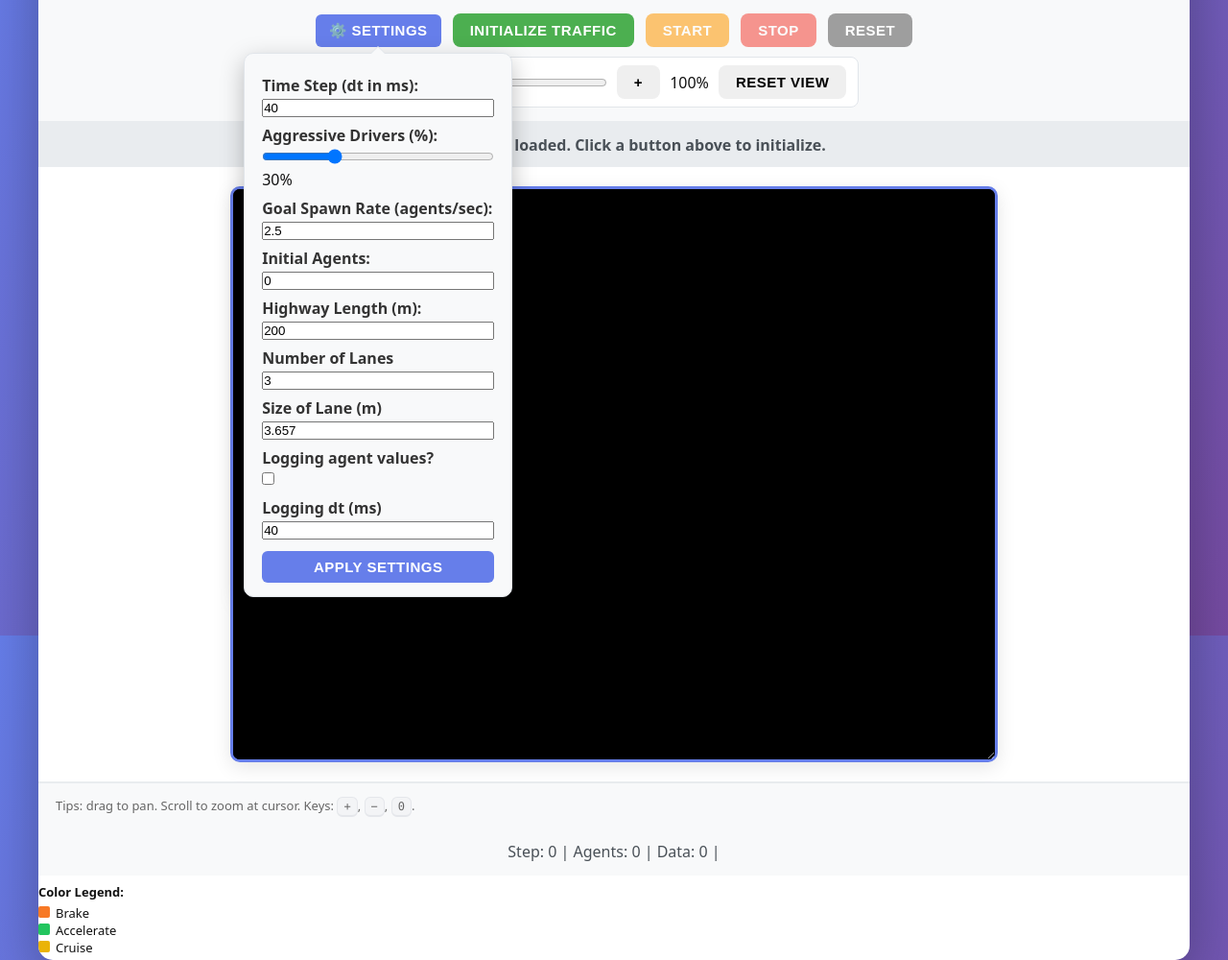
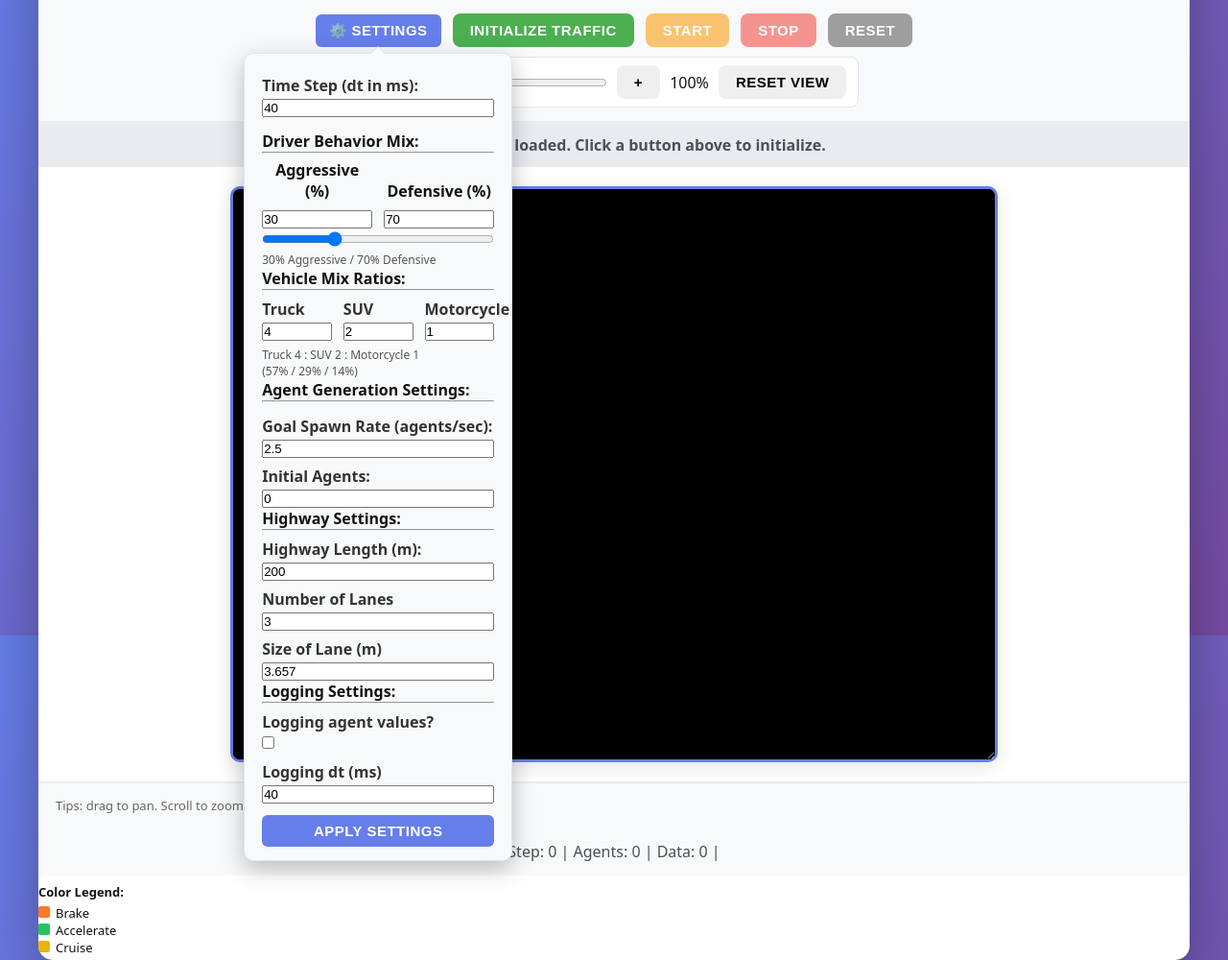
Before and after one commit to justakline/Grad-Project, a Flask app: page / in a window 1280 px wide. Shown: the part 138-1138 px from the top of the page at 96% size. Run offline with Flask 3, Linux system fonts and the light colour scheme.

Commit message:
Added in ratios for different vehicle types

```diff
--- a/app.py
+++ b/app.py
@@ -54,6 +54,18 @@ def init_simulation(sim_type):
         logger = Logger( logging_dt, is_logging )
 
         aggressive_pct = float(request.args.get('aggressive_pct', 30))
+        defensive_pct = float(request.args.get('defensive_pct', 70))
+        truck_ratio = float(request.args.get('truck_ratio', 0))
+        motorcycle_ratio = float(request.args.get('motorcycle_ratio', 0))
+        suv_ratio = float(request.args.get('suv_ratio', 100))
+        percents_and_ratios = {
+            'aggressive_percent': aggressive_pct,
+            'defensive_percent': defensive_pct,
+            'truck_ratio': truck_ratio,
+            'motorcycle_ratio': motorcycle_ratio,
+            'suv_ratio': suv_ratio
+        }
+
         agent_rate = float(request.args.get('agent_rate', 0.5))
 
         generate_agents = True
@@ -61,7 +73,7 @@ def init_simulation(sim_type):
         highway_width = highway_lanes * lane_size * 1.01 # 1.01 due to index out of bounds exceptions
 
         highway = Highway(highway_width, highway_length, highway_lanes, lane_size)
-        simulation_model = TrafficModel(n_agents,1, dt, highway, generate_agents, agent_rate, aggressive_pct)
+        simulation_model = TrafficModel(n_agents,1, dt, highway, generate_agents, agent_rate, percents_and_ratios)
         simulation_type = 'traffic'
 
         return jsonify({
--- a/static/css/sim.css
+++ b/static/css/sim.css
@@ -324,15 +324,110 @@ input[type="range"] {
   background: #5563d4;
 }
 
-
 /* Hide number input arrows (Chrome, Safari, Edge, Opera) */
-input[type=number]::-webkit-inner-spin-button,
-input[type=number]::-webkit-outer-spin-button {
+input[type="number"]::-webkit-inner-spin-button,
+input[type="number"]::-webkit-outer-spin-button {
   -webkit-appearance: none;
   margin: 0;
 }
 
 /* Hide number input arrows (Firefox) */
-input[type=number] {
+input[type="number"] {
   -moz-appearance: textfield;
 }
+
+/* Vehicle ratio layout */
+.split-group {
+  margin-top: 14px;
+}
+
+/* 2x3 grid: first row labels, second row inputs within each column */
+.vehicle-ratios-row {
+  display: grid;
+  grid-template-columns: repeat(3, minmax(0, 1fr));
+  gap: 12px;
+}
+
+.vehicle-ratio-item {
+  display: grid;
+  grid-template-rows: auto auto; /* label above, input below */
+  gap: 6px;
+  align-items: start;
+}
+
+.vehicle-ratio-label {
+  font-weight: 600;
+  text-align: center; /* optional: center the titles */
+}
+
+.vehicle-ratio-input {
+  width: 100%;
+  max-width: 140px; /* keeps inputs neat */
+  justify-self: center; /* centers input under the title */
+}
+
+.vehicle-ratio-summary {
+  grid-column: 1 / -1; /* summary spans all 3 columns */
+  margin-top: 6px;
+  font-size: 12px;
+  color: #555;
+}
+
+/* Responsive tweak for very narrow screens */
+@media (max-width: 520px) {
+  .vehicle-ratios-row {
+    grid-template-columns: 1fr 1fr; /* stack into two columns if cramped */
+  }
+  .vehicle-ratio-summary {
+    grid-column: 1 / -1;
+  }
+}
+/* Driver behavior layout (side-by-side) */
+.behavior-grid {
+  display: flex;
+  gap: 12px;
+  margin-top: 6px;
+  align-items: flex-end; /* align inputs along baseline */
+  justify-content: space-between; /* spread evenly */
+}
+
+.behavior-col {
+  display: flex;
+  flex-direction: column; /* label above, input below */
+  gap: 6px;
+  flex: 1 1 0; /* allow both columns to share width */
+  min-width: 0;
+}
+
+.behavior-label {
+  font-weight: 600;
+  text-align: center;
+}
+
+.behavior-input {
+  width: 100%;
+  max-width: 120px; /* keep inputs compact */
+  margin: 0 auto; /* center input under its label */
+}
+
+.behavior-slider {
+  width: 100%;
+  margin-top: 8px;
+}
+
+.behavior-summary {
+  font-size: 12px;
+  color: #555;
+  text-align: left;
+}
+
+/* If the card gets very narrow, stack columns */
+@media (max-width: 520px) {
+  .behavior-grid {
+    flex-direction: column;
+    align-items: center;
+  }
+  .behavior-input {
+    max-width: 160px;
+  }
+}
--- a/static/js/sim.js
+++ b/static/js/sim.js
@@ -7,7 +7,7 @@ const startBtn = document.getElementById("startBtn");
 const stopBtn = document.getElementById("stopBtn");
 const stepCountSpan = document.getElementById("stepCount");
 const agentCountSpan = document.getElementById("agentCount");
-const aggregateData = document.getElementById("aggregateData")
+const aggregateData = document.getElementById("aggregateData");
 const viewport = document.getElementById("viewport");
 const vwInput = document.getElementById("vwInput");
 const vhInput = document.getElementById("vhInput");
@@ -19,12 +19,23 @@ const zoomOutBtn = document.getElementById("zoomOutBtn");
 const zoomLabel = document.getElementById("zoomLabel");
 const resetViewBtn = document.getElementById("resetViewBtn");
 
-
 const toggleSettingsBtn = document.getElementById("toggleSettingsBtn");
 const settingsPanel = document.getElementById("settingsPanel");
 const driverMix = document.getElementById("driverMix");
 const driverMixValue = document.getElementById("driverMixValue");
 const applySettingsBtn = document.getElementById("applySettingsBtn");
+
+// Driver behavior inputs
+const aggressiveInput = document.getElementById("aggressiveInput");
+const defensiveInput = document.getElementById("defensiveInput");
+
+// Vehicle mix inputs and sliders
+// Vehicle ratio inputs (independent)
+const truckRatio = document.getElementById("truckRatio");
+const suvRatio = document.getElementById("suvRatio");
+const motorcycleRatio = document.getElementById("motorcycleRatio");
+const vehicleRatioRaw = document.getElementById("vehicleRatioRaw");
+const vehicleRatioPercent = document.getElementById("vehicleRatioPercent");
 
 // State
 const driveStrategyColorMap = {
@@ -43,6 +54,11 @@ let settings = {
   laneSize: 0,
   isLogging: true,
   logDt: 0,
+  aggressivePct: 0,
+  defensivePct: 0,
+  truckRatio: 0,
+  suv_ratio: 0,
+  motorcycle_ratio: 0,
 };
 
 let isRunning = false,
@@ -81,7 +97,6 @@ function setStatus(msg, active = false) {
   statusDiv.textContent = msg;
   statusDiv.className = active ? "status active" : "status";
 }
-
 
 // Resize + HiDPI
 const ro = new ResizeObserver(() => layoutPreserveCenter());
@@ -213,30 +228,164 @@ document.addEventListener("click", (e) => {
   }
 });
 
-// Keep your existing slider label update
-driverMix.addEventListener("input", (e) => {
-  driverMixValue.textContent = e.target.value + "%";
-});
+// ============ UI BINDING FIX ============
 
-// On Apply - read values and close
-applySettingsBtn.addEventListener("click", () => {
-  setSettings()
+function pctInt(v) {
+  v = Number(v);
+  if (!Number.isFinite(v)) v = 0;
+  if (v < 0) v = 0;
+  if (v > 100) v = 100;
+  return Math.round(v);
+}
 
-  // close the card
-  settingsPanel.classList.remove("active");
+/* ---------------- Driver Behavior: Aggressive vs Defensive = 100 ---------------- */
+function setAggressivePercent(aggr) {
+  aggr = pctInt(aggr);
+  const def = 100 - aggr;
 
-});
+  if (aggressiveInput) aggressiveInput.value = aggr;
+  if (defensiveInput) defensiveInput.value = def;
+  if (driverMix) driverMix.value = aggr;
+  if (driverMixValue)
+    driverMixValue.textContent = `${aggr}% Aggressive / ${def}% Defensive`;
+}
 
-function setSettings(){
-    settings.dt = parseInt(document.getElementById("dtInput").value);
-  settings.aggressivePct = parseInt(driverMix.value);
-  settings.agentRate = parseInt(document.getElementById("agentRate").value);
-  settings.nAgents = parseInt(document.getElementById("numAgents").value);
-  settings.highwayLength = parseInt(document.getElementById("highwayLength").value) * 1000; // Conversion to mm
-  settings.laneNumber = parseInt(document.getElementById("laneNumber").value);
-  settings.laneSize = parseInt(document.getElementById("laneSize").value)* 1000; // Conversion to mm
+function bindDriverBehavior() {
+  // If nothing exists, skip silently
+  if (!driverMix && !aggressiveInput) return;
+
+  // Remove any prior listeners by setting new ones once
+  if (driverMix && !driverMix._bound) {
+    driverMix.addEventListener("input", (e) =>
+      setAggressivePercent(e.target.value)
+    );
+    driverMix._bound = true;
+  }
+  if (aggressiveInput && !aggressiveInput._bound) {
+    aggressiveInput.addEventListener("input", (e) =>
+      setAggressivePercent(e.target.value)
+    );
+    aggressiveInput._bound = true;
+  }
+  if (defensiveInput && !defensiveInput._bound) {
+    defensiveInput.addEventListener("input", (e) => {
+      const def = Math.max(
+        0,
+        Math.min(100, parseInt(e.target.value || "0", 10))
+      );
+      setAggressivePercent(100 - def);
+    });
+    defensiveInput._bound = true;
+  }
+  // Initialize display
+  const init = aggressiveInput?.value ?? driverMix?.value ?? 30;
+  setAggressivePercent(init);
+}
+/* ---------------- Vehicle Mix Ratios (independent) ---------------- */
+function nonNeg(n) {
+  const v = parseFloat(n, 10);
+  return Number.isFinite(v) && v >= 0 ? v : 0;
+}
+
+function updateVehicleRatioSummary() {
+  if (
+    !vehicleRatioRaw ||
+    !vehicleRatioPercent ||
+    !truckRatio ||
+    !suvRatio ||
+    !motorcycleRatio
+  )
+    return;
+  const t = nonNeg(truckRatio.value);
+  const s = nonNeg(suvRatio.value);
+  const m = nonNeg(motorcycleRatio.value);
+  const total = t + s + m;
+
+  let pt = 0,
+    ps = 0,
+    pm = 0;
+  if (total > 0) {
+    pt = Math.round((t / total) * 100);
+    ps = Math.round((s / total) * 100);
+    pm = 100 - pt - ps; // exact sum
+  } // else leaves 0/0/0
+
+  vehicleRatioRaw.textContent = `Truck ${t} : SUV ${s} : Motorcycle ${m} `;
+
+  vehicleRatioPercent.textContent = `(${pt}% / ${ps}% / ${pm}%)`;
+}
+
+function bindVehicleRatios() {
+  if (truckRatio && !truckRatio._bound) {
+    truckRatio.addEventListener("input", updateVehicleRatioSummary);
+    truckRatio._bound = true;
+  }
+  if (suvRatio && !suvRatio._bound) {
+    suvRatio.addEventListener("input", updateVehicleRatioSummary);
+    suvRatio._bound = true;
+  }
+  if (motorcycleRatio && !motorcycleRatio._bound) {
+    motorcycleRatio.addEventListener("input", updateVehicleRatioSummary);
+    motorcycleRatio._bound = true;
+  }
+
+  // Initialize
+  updateVehicleRatioSummary();
+}
+
+/* ---------------- Init bindings ---------------- */
+function wireSlidersAndInputs() {
+  bindDriverBehavior();
+  bindVehicleRatios();
+}
+
+// Bind once DOM is ready
+if (document.readyState === "loading") {
+  document.addEventListener("DOMContentLoaded", wireSlidersAndInputs);
+} else {
+  wireSlidersAndInputs();
+}
+// Also bind when settings panel is toggled open
+if (toggleSettingsBtn) {
+  toggleSettingsBtn.addEventListener("click", () => {
+    setTimeout(wireSlidersAndInputs, 0);
+  });
+}
+
+// ========== END UI BINDING FIX ==========
+
+function setSettings() {
+  settings.dt = parseInt(document.getElementById("dtInput").value, 10);
+
+  // Read aggressive percentage from the linked control
+  if (aggressiveInput) {
+    settings.aggressivePct = parseInt(aggressiveInput.value, 10);
+  }
+
+  // Store raw ratios so backend can decide how to sample
+  if (truckRatio && suvRatio && motorcycleRatio) {
+    settings.suv_ratio = nonNeg(suvRatio.value);
+    settings.truckRatio = nonNeg(truckRatio.value);
+    settings.motorcycle_ratio = nonNeg(motorcycleRatio.value);
+    // settings.vehicleRatios = {
+    //   truck: nonNeg(truckRatio.value),
+    //   suv: nonNeg(suvRatio.value),
+    //   motorcycle: nonNeg(motorcycleRatio.value),
+    // };
+  }
+
+  settings.agentRate = parseInt(document.getElementById("agentRate").value, 10);
+  settings.nAgents = parseInt(document.getElementById("numAgents").value, 10);
+  settings.highwayLength =
+    parseInt(document.getElementById("highwayLength").value, 10) * 1000; // Conversion to mm
+  settings.laneNumber = parseInt(
+    document.getElementById("laneNumber").value,
+    10
+  );
+  settings.laneSize =
+    parseFloat(document.getElementById("laneSize").value) * 1000; // Conversion to mm
   settings.isLogging = document.getElementById("isLogging").checked;
-  settings.logDt = parseInt(document.getElementById("logDt").value);
+  settings.logDt = parseInt(document.getElementById("logDt").value, 10);
 
   // close the card
   settingsPanel.classList.remove("active");
@@ -244,27 +393,29 @@ function setSettings(){
 
 // Backend
 async function initSimulation(type) {
-  if(isRunning){
-    return
+  if (isRunning) {
+    return;
   }
   try {
-    // const res = await fetch(`/api/init/${type}`);
-    setSettings()
+    setSettings();
     const params = new URLSearchParams({
       dt: settings.dt,
       aggressive_pct: settings.aggressivePct,
       agent_rate: settings.agentRate,
       n_agents: settings.nAgents,
-      highway_length : settings.highwayLength,
+      highway_length: settings.highwayLength,
       number_of_lanes: settings.laneNumber,
       size_of_lanes: settings.laneSize,
       is_logging_agents: settings.isLogging,
-      logging_dt: settings.logDt
-
+      logging_dt: settings.logDt,
+      aggressive_pct: settings.aggressivePct,
+      defensive_pct: settings.defensivePct,
+      truck_ratio: settings.truckRatio,
+      suv_ratio: settings.suv_ratio,
+      motorcycle_ratio: settings.motorcycle_ratio,
     });
     const res = await fetch(`/api/init/${type}?${params.toString()}`);
     const data = await res.json();
-
 
     if (data.status === "success") {
       simType = type;
@@ -275,7 +426,7 @@ async function initSimulation(type) {
       laneCenters = Array.isArray(data.lane_centers)
         ? data.lane_centers.slice().sort((a, b) => a - b)
         : [];
-      simReady = true; // <— now we can draw
+      simReady = true;
       resetView();
       setStatus(`${data.message}. Click Start to begin.`, true);
       startBtn.disabled = false;
@@ -319,14 +470,14 @@ async function resetSimulation() {
     if (data.status === "success") {
       simType = null;
       lastAgents = [];
-      simReady = false; // <— back to blank
+      simReady = false;
       startBtn.disabled = true;
       stopBtn.disabled = true;
       initBtn.disabled = false;
       stepCountSpan.textContent = "0";
       agentCountSpan.textContent = "0";
-      aggregateData.textContent = "0"
-      clearCanvas(); // <— ensure blank immediately
+      aggregateData.textContent = "0";
+      clearCanvas();
       setStatus("Simulation reset. Initialize a new simulation.");
     }
   } catch (err) {
@@ -342,21 +493,17 @@ async function stepSimulation() {
       redraw();
       stepCountSpan.textContent = data.step;
       agentCountSpan.textContent = data.agents.length;
-      console.log(data)
-      var aggData = ""
-      for (const d of data.aggregateData){
-        for (const key of Object.keys(d)){
-
-          aggData += "| "+ key + ": " + d[key] + " "
-          // console.log(key)
+      console.log(data);
+      var aggData = "";
+      for (const d of data.aggregateData) {
+        for (const key of Object.keys(d)) {
+          aggData += "| " + key + ": " + d[key] + " ";
         }
       }
-      aggregateData.textContent = aggData
-    }else{
+      aggregateData.textContent = aggData;
+    } else {
       setStatus(`Error: ${data.message}`);
-
       stopSimulation();
-
     }
   } catch (err) {
     setStatus(`Error: ${err.message}`);
@@ -372,14 +519,14 @@ function clearCanvas() {
   ctx.restore();
   const dpr = window.devicePixelRatio || 1;
   ctx.setTransform(dpr, 0, 0, dpr, 0, 0);
-  ctx.fillStyle = "#000"; // blank black background
+  ctx.fillStyle = "#000";
   ctx.fillRect(0, 0, canvas.width / dpr, canvas.height / dpr);
 }
 
 // Highway rect (SCREEN px)
 function getHighwayRect() {
-  const pTL = worldToScreen(0, maxY); // top-left
-  const pBR = worldToScreen(maxX, 0); // bottom-right
+  const pTL = worldToScreen(0, maxY);
+  const pBR = worldToScreen(maxX, 0);
   const x0 = Math.floor(Math.min(pTL[0], pBR[0]));
   const y0 = Math.floor(Math.min(pTL[1], pBR[1]));
   const x1 = Math.ceil(Math.max(pTL[0], pBR[0]));
@@ -389,7 +536,7 @@ function getHighwayRect() {
 
 // Highway (lanes + shoulders)
 function drawHighway() {
-  if (!simReady) return; // <— do not draw before init
+  if (!simReady) return;
   const R = getHighwayRect();
 
   // Base asphalt
@@ -426,7 +573,7 @@ function drawHighway() {
 
   // Map to SCREEN; pin ends to rect; round internals to px
   let edgesX = edgesWorld.map((x) => worldToScreen(x, 0)[0]);
-  const R2 = getHighwayRect(); // recompute after transforms (safe)
+  const R2 = getHighwayRect();
   edgesX[0] = R2.x0;
   edgesX[edgesX.length - 1] = R2.x1;
   for (let i = 1; i < edgesX.length - 1; i++) edgesX[i] = Math.round(edgesX[i]);
@@ -515,7 +662,7 @@ function drawAgents() {
 
 // Paint black outside the highway instead of clipping
 function maskOutsideHighway() {
-  if (!simReady) return; // blank means no masking either
+  if (!simReady) return;
   const R = getHighwayRect();
   const W = canvas.width / (window.devicePixelRatio || 1);
   const H = canvas.height / (window.devicePixelRatio || 1);
@@ -529,7 +676,7 @@ function maskOutsideHighway() {
 // Main redraw
 function redraw() {
   clearCanvas();
-  if (!simReady) return; // keep it blank until init succeeds
+  if (!simReady) return;
   drawHighway();
   drawAgents();
   maskOutsideHighway();
--- a/templates/index.html
+++ b/templates/index.html
@@ -31,17 +31,100 @@
                   max="200"
                 />
 
-                <label for="driverMix">Aggressive Drivers (%):</label>
+                <!-- Vehicle Mix Ratios: one line left to right, summary underneath -->
+                <div class="split-group">
+                  <h4>Driver Behavior Mix:</h4>
+                  <hr />
+                  <div class="behavior-grid">
+                    <div class="behavior-col">
+                      <div class="behavior-label">Aggressive (%)</div>
+                      <input
+                        type="number"
+                        id="aggressiveInput"
+                        value="30"
+                        min="0"
+                        max="100"
+                        class="behavior-input"
+                      />
+                    </div>
+
+                    <div class="behavior-col">
+                      <div class="behavior-label">Defensive (%)</div>
+                      <input
+                        type="number"
+                        id="defensiveInput"
+                        value="70"
+                        min="0"
+                        max="100"
+                        class="behavior-input"
+                      />
+                    </div>
+                  </div>
+
                   <input
                     type="range"
                     id="driverMix"
                     min="0"
                     max="100"
                     value="30"
+                    class="behavior-slider"
                   />
-                <span id="driverMixValue">30%</span>
 
-                <label for="agentRate">Goal Spawn Rate (agents/sec):</label>
+                  <div id="driverMixValue" class="behavior-summary">
+                    30% Aggressive / 70% Defensive
+                  </div>
+                  <h4>Vehicle Mix Ratios:</h4>
+                  <hr />
+                  <div class="vehicle-ratios-row">
+                    <label for="truckRatio" class="vehicle-ratio-item">
+                      <span class="vehicle-ratio-label">Truck</span>
+                      <input
+                        type="number"
+                        id="truckRatio"
+                        class="vehicle-ratio-input"
+                        value="4"
+                        min="0"
+                        step="1"
+                      />
+                    </label>
+
+                    <label for="suvRatio" class="vehicle-ratio-item">
+                      <span class="vehicle-ratio-label">SUV</span>
+                      <input
+                        type="number"
+                        id="suvRatio"
+                        class="vehicle-ratio-input"
+                        value="2"
+                        min="0"
+                        step="1"
+                      />
+                    </label>
+
+                    <label for="motorcycleRatio" class="vehicle-ratio-item">
+                      <span class="vehicle-ratio-label">Motorcycle</span>
+                      <input
+                        type="number"
+                        id="motorcycleRatio"
+                        class="vehicle-ratio-input"
+                        value="1"
+                        min="0"
+                        step="1"
+                      />
+                    </label>
+                  </div>
+
+                  <div id="vehicleRatioSummary" class="vehicle-ratio-summary">
+                    <div id="vehicleRatioRaw">
+                      Truck 4 : SUV 2 : Motorcycle 1
+                    </div>
+                    <div id="vehicleRatioPercent">(57% / 29% / 14%)</div>
+                  </div>
+                </div>
+                <h4>Agent Generation Settings:</h4>
+                <hr />
+                <label for="agentRate" style="margin-top: 14px"
+                  >Goal Spawn Rate (agents/sec):</label
+                >
                 <input
                   type="number"
                   id="agentRate"
@@ -52,7 +135,8 @@
 
                 <label for="numAgents">Initial Agents:</label>
                 <input type="number" id="numAgents" value="0" min="0" />
-
+                <h4>Highway Settings:</h4>
+                <hr />
                 <label for="highwayLength">Highway Length (m):</label>
                 <input
                   type="number"
@@ -80,7 +164,8 @@
                   max="7.0"
                   step="0.01"
                 />
-
+                <h4>Logging Settings:</h4>
+                <hr />
                 <label for="isLogging">Logging agent values? </label>
                 <input type="checkbox" id="isLogging" unchecked />
 
@@ -213,7 +298,6 @@
         </ul>
       </div>
     </div>
-
     <script src="{{ url_for('static', filename='js/sim.js') }}"></script>
   </body>
 </html>
```
Also changed, not shown: src/Agent_Based_Traffic_Simulation/core/TrafficModel.py (+31 -5 lines). Lines whose indentation alone changed are shown as unchanged.
